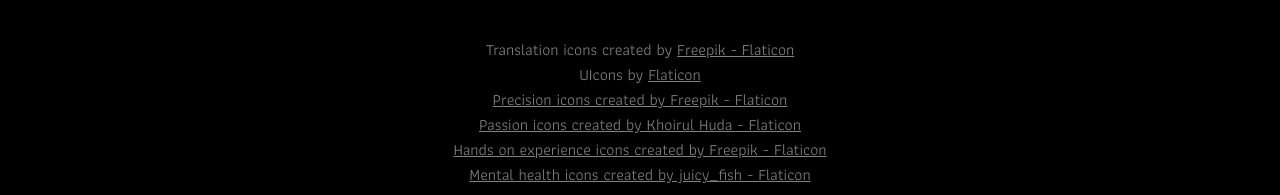
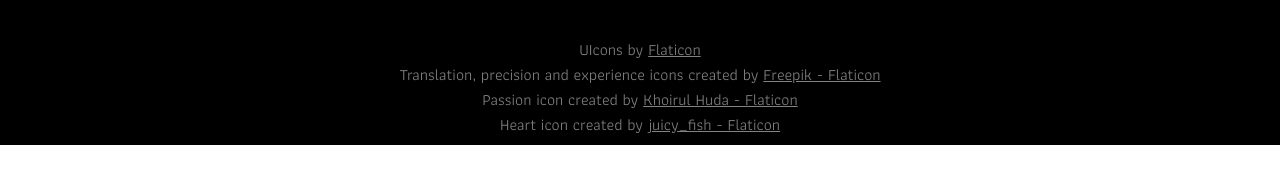
Before and after one commit to KeikoMei/gamerMinds, a plain HTML site: page index.html in a window 1280 px wide. Shown: the part 4606-4801 px from the top of the page. After the commit the page ends 4751 px from the top, so only its background shows below. Drawn offline with nearby package versions, Linux system fonts and the light colour scheme; a script that the page names is missing; some icons are missing.

Commit message:
Icon attibutions tidy up

```diff
--- a/index.html
+++ b/index.html
@@ -255,21 +255,11 @@
 
             <div class="attributions">
 
-                <div>Translation icons created by <a href="https://www.flaticon.com/free-icons/translation" title="translation icons" target="_blank"> Freepik - Flaticon</a></div>
+                <div>UIcons by <a href="https://www.flaticon.com/uicons" target="_blank">Flaticon</a></div>
+                <div>Translation, precision and experience icons created by <a href="https://www.flaticon.com/authors/freepik" title="Freepik icons" target="_blank"> Freepik - Flaticon</a></div>
+                <div>Passion icon created by <a href="https://www.flaticon.com/authors/khoirul-huda" title="passion icon">Khoirul Huda - Flaticon</a></div>
+                <div>Heart icon created by <a href="https://www.flaticon.com/authors/juicy-fish" title="heart icon"> juicy_fish - Flaticon</a></div>
 
-
-                <div>UIcons by <a href="https://www.flaticon.com/uicons" target="_blank">Flaticon</a></div>
-
-
-                <div><a href="https://www.flaticon.com/free-icons/precision" title="precision icons">Precision icons created by Freepik - Flaticon</a></div>
-
-
-                <div><a href="https://www.flaticon.com/free-icons/passion" title="passion icons">Passion icons created by Khoirul Huda - Flaticon</a></div>
-
-
-                <div><a href="https://www.flaticon.com/free-icons/hands-on-experience" title="hands on experience icons">Hands on experience icons created by Freepik - Flaticon</a></div>
-
-                <div><a href="https://www.flaticon.com/free-icons/mental-health" title="mental health icons">Mental health icons created by juicy_fish - Flaticon</a></div>
             </div>
 
         </footer>
```
